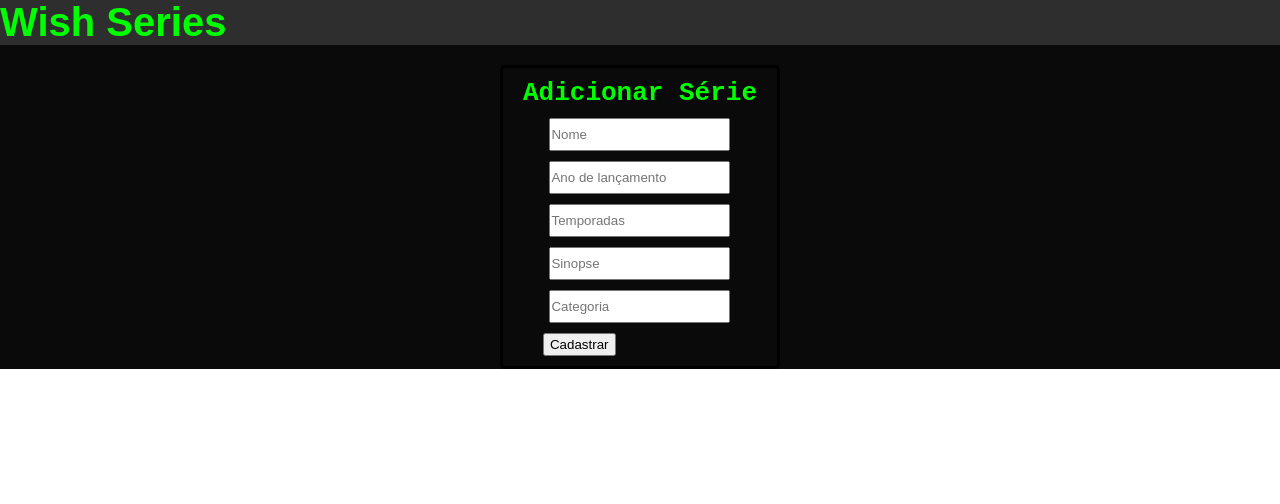
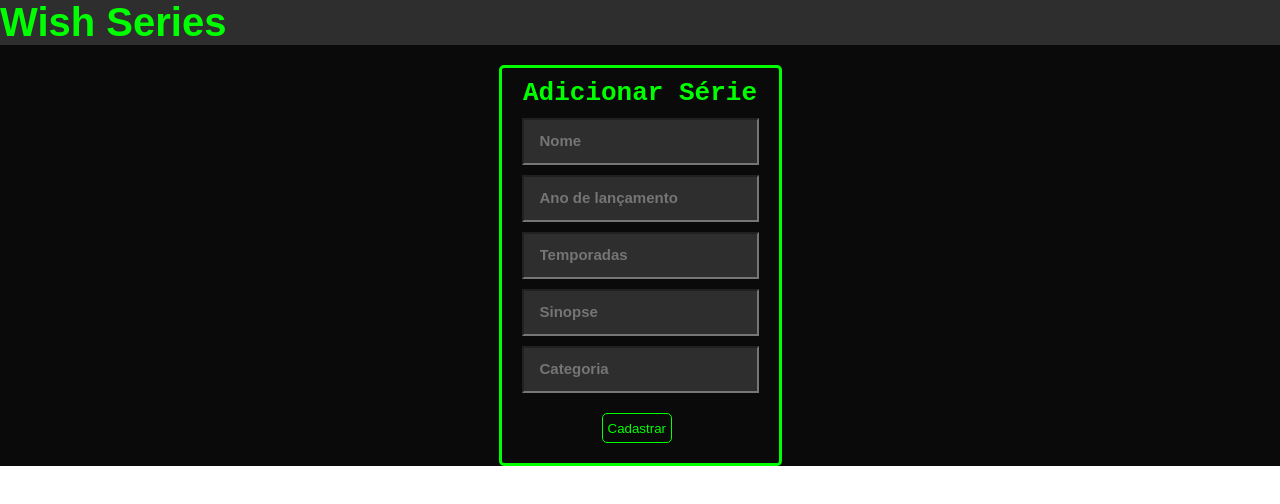
Before and after one commit to maarvins/wish-series, a React (Create React App) app in the folder client/: page / in a window 1280 px wide. Shown: the top 504 px of the page. Built offline with nearby package versions, Linux system fonts and the light colour scheme; a web font is replaced by a local one.

Commit message:
change and set new values css on form component

```diff
--- a/client/src/components/Form/form.scss
+++ b/client/src/components/Form/form.scss
@@ -1,6 +1,8 @@
 .register-container {
+  background-color: #0a0a0a;
+  color: #00ff00;
   padding: 10px 20px;
-  border: 3px solid black;
+  border: 3px solid #00ff00;
   border-radius: 5px;
   margin-top: 20px;
 
@@ -11,13 +13,28 @@
   }
 
   input {
+    background-color: #2e2e2e;
+    font-size: 15px;
+    font-weight: bold;
     display: block;
-    padding: 7px 0;
+    padding: 12px 16px 14px;
     margin: 10px auto;
   }
 
   button {
+    border: 0.5px solid #00ff00;
+    border-radius: 5px;
+    height: 30px;
+    cursor: pointer;
     padding: 2px 5px;
-    margin: 0 20px;
+    margin: 10px 80px;
+    background-color: #0a0a0a;
+    color: #00ff00;
+  }
+
+  button:hover {
+    background-color: #00ff00;
+    color: #0a0a0a;
+    transition: 0.5s;
   }
 }
```
